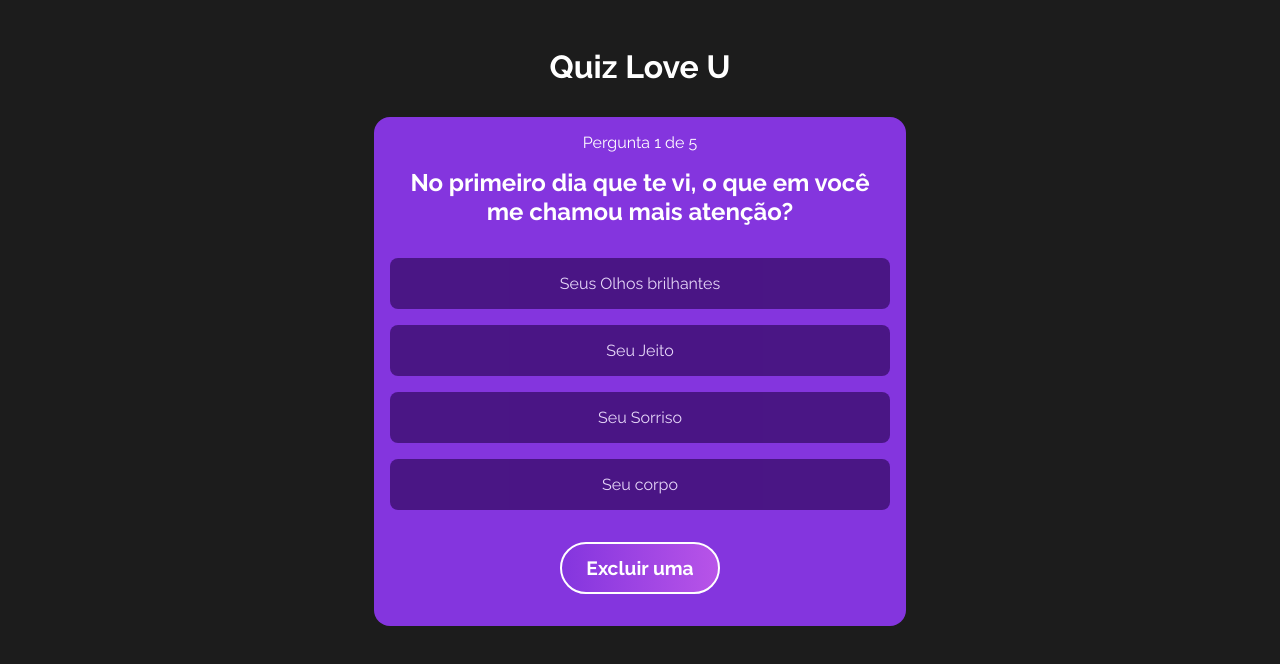
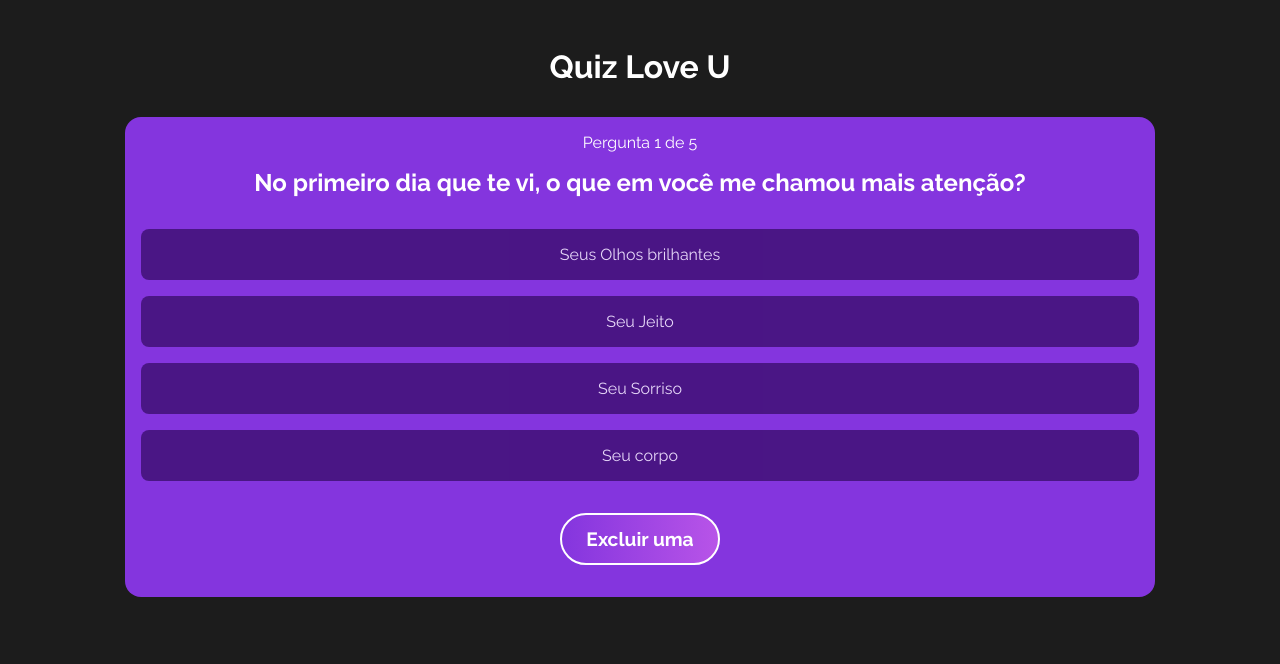
Before and after one commit to WesleiPossidonio/Quiz, a React (Vite) app: page / in a window 1280 px wide. Both pictures are taken after a click on the button "Iniciar". Shown: the top 664 px of the page. Built offline with nearby package versions, Linux system fonts and the light colour scheme.

Commit message:
update page question

```diff
--- a/src/components/Question.css
+++ b/src/components/Question.css
@@ -2,7 +2,7 @@
   background-color: #8435de;
   border-radius: 1rem;
   padding: 2rem;
-  width: 500px;
+  width: 78%;
   padding: 1em;
 }
 
```
